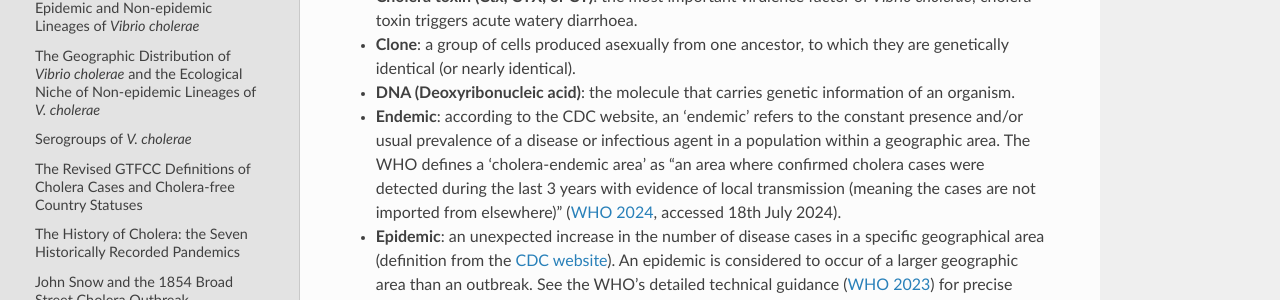
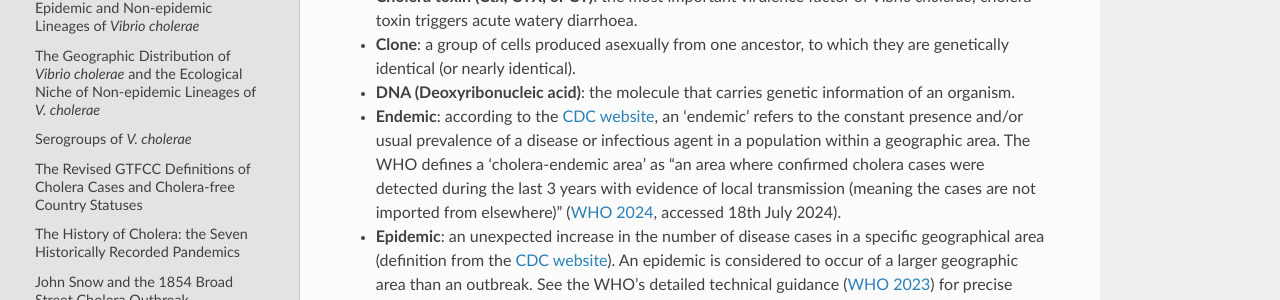
Before and after one commit to avrilcoghlan/cholerabook, a Sphinx documentation site: the page built from docs/source/vibriogenomes.rst, in a window 1280 px wide and 900 px high, scrolled down 26121 px. Shown: the part 151-451 px from the top of the window. Built offline with Sphinx 7.4.7 and the Read the Docs theme 2.0.0, drawn with Linux system fonts in a browser that asks for light colours.

```diff
--- a/docs/source/vibriogenomes.rst
+++ b/docs/source/vibriogenomes.rst
@@ -877,7 +877,7 @@ Glossary of Key Terms
 * **Cholera toxin (Ctx, CTX, or CT)**: the most important virulence factor of *Vibrio cholerae*; cholera toxin triggers acute watery diarrhoea.
 * **Clone**: a group of cells produced asexually from one ancestor, to which they are genetically identical (or nearly identical).
 * **DNA (Deoxyribonucleic acid)**: the molecule that carries genetic information of an organism.
-* **Endemic**: according to the CDC website, an 'endemic' refers to the constant presence and/or usual prevalence of a disease or infectious agent in a population within a geographic area. The WHO defines a 'cholera-endemic area' as "an area where confirmed cholera cases were detected during the last 3 years with evidence of local transmission (meaning the cases are not imported from elsewhere)" (`WHO 2024`_, accessed 18th July 2024).
+* **Endemic**: according to the `CDC website`_, an 'endemic' refers to the constant presence and/or usual prevalence of a disease or infectious agent in a population within a geographic area. The WHO defines a 'cholera-endemic area' as "an area where confirmed cholera cases were detected during the last 3 years with evidence of local transmission (meaning the cases are not imported from elsewhere)" (`WHO 2024`_, accessed 18th July 2024).
 * **Epidemic**: an unexpected increase in the number of disease cases in a specific geographical area (definition from the `CDC website`_). An epidemic is considered to occur of a larger geographic area than an outbreak. See the WHO's detailed technical guidance (`WHO 2023`_) for precise definitions of what they consider to be 'a suspected cholera case', 'a confirmed cholera case', 'a suspected cholera outbreak', 'a probable cholera outbreak', or 'a confirmed cholera outbreak'.
 * **Epidemic-causing lineage of V. cholerae**: a *V. cholerae* lineage that can cause a very large increase in the number of cases of diarrhoeal illness caused by *V. cholerae* in a particular town/city/region over a relatively short period of time. The 7PET lineage is the only epidemic-causing lineage of *V. cholerae* at present.
 * **Genome**: all the genetic material present in a cell or organism.
```
